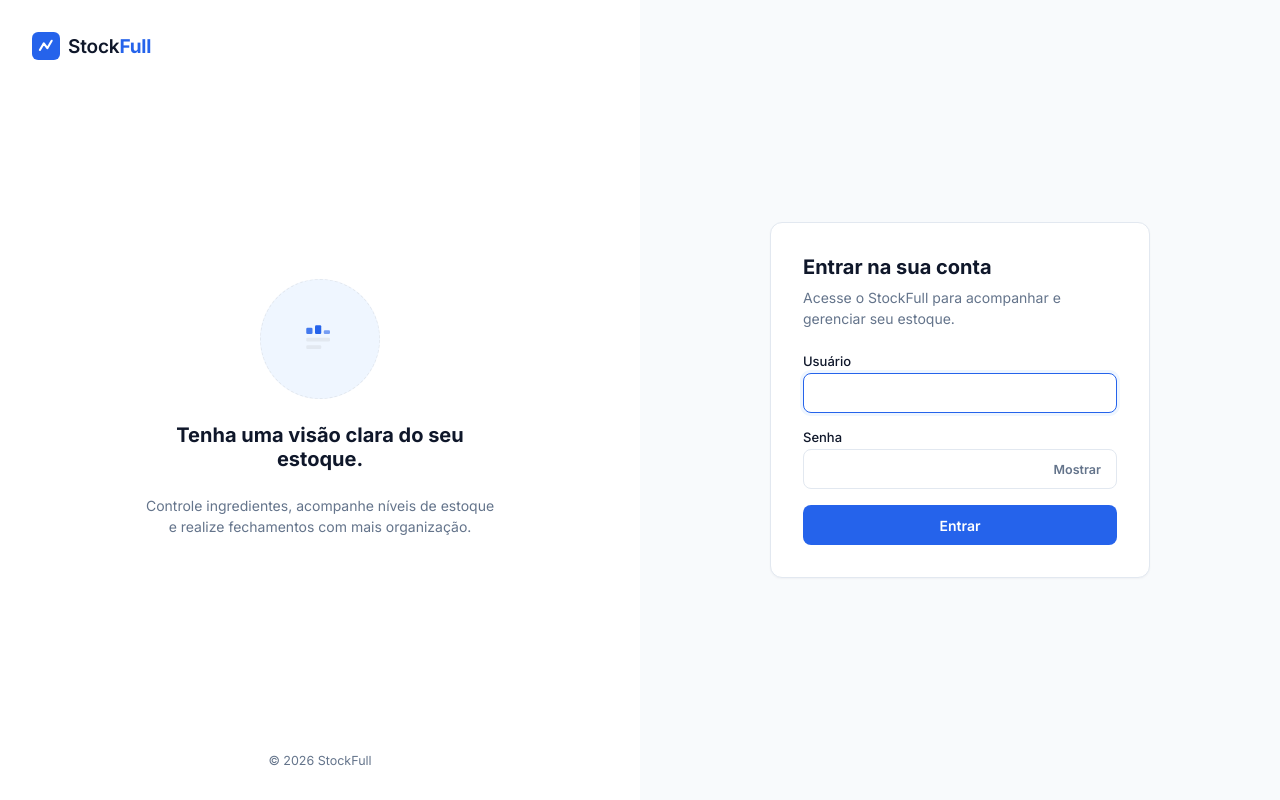
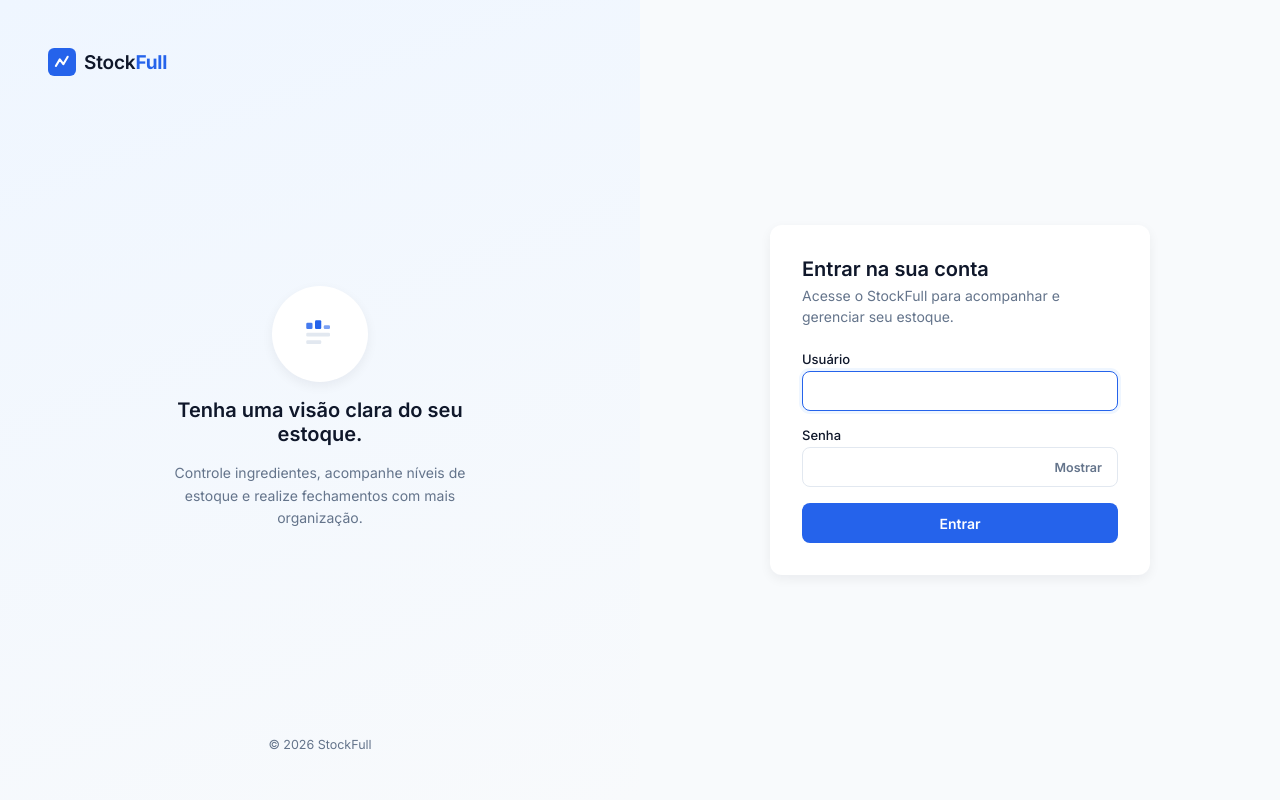
Before and after one commit to tiagosalgad0/stockfull-frontend, a React (Vite) app: page /login in a window 1280 px wide. Built offline with nearby package versions, Linux system fonts and the light colour scheme.

Commit message:
tela de login v2

```diff
--- a/src/features/auth/pages/Login.css
+++ b/src/features/auth/pages/Login.css
@@ -3,17 +3,18 @@
 .login {
   min-height: 100vh;
   display: flex;
+  font-family: var(--font-family);
 }
 
 .login__panel {
   flex: 1;
   display: flex;
   flex-direction: column;
-  padding: var(--space-6);
+  padding: var(--space-7);
 }
 
 .login__panel--brand {
-  background: var(--color-surface);
+  background: linear-gradient(160deg, var(--color-primary-soft), var(--color-background));
   align-items: center;
   justify-content: space-between;
   text-align: center;
@@ -33,31 +34,31 @@
   display: flex;
   flex-direction: column;
   align-items: center;
-  gap: var(--space-5);
-  max-width: 360px;
+  gap: var(--space-4);
+  max-width: 340px;
 }
 
 .login__illustration {
   display: flex;
   align-items: center;
   justify-content: center;
-  width: 120px;
-  height: 120px;
+  width: 96px;
+  height: 96px;
   border-radius: 50%;
-  border: 1px dashed var(--color-border);
-  background: var(--color-primary-soft);
+  background: var(--color-surface);
+  box-shadow: var(--shadow-md);
 }
 
 .login__brand-title {
   font-size: var(--font-size-section-title);
-  font-weight: 700;
+  font-weight: 600;
   color: var(--color-text-primary);
 }
 
 .login__brand-text {
   color: var(--color-text-secondary);
   font-size: var(--font-size-body);
-  line-height: 1.5;
+  line-height: 1.6;
 }
 
 .login__copyright {
@@ -74,17 +75,16 @@
   width: 100%;
   max-width: 380px;
   background: var(--color-surface);
-  border: 1px solid var(--color-border);
   border-radius: var(--radius-lg);
-  box-shadow: var(--shadow-sm);
+  box-shadow: var(--shadow-md);
   padding: var(--space-6);
 }
 
 .login__title {
   font-size: var(--font-size-section-title);
-  font-weight: 700;
+  font-weight: 600;
   color: var(--color-text-primary);
-  margin-bottom: var(--space-2);
+  margin-bottom: var(--space-1);
 }
 
 .login__subtitle {
@@ -119,6 +119,7 @@
 
   .login__panel--form {
     min-height: 100vh;
+    padding: var(--space-5);
   }
 
   .login__copyright--mobile {
```
